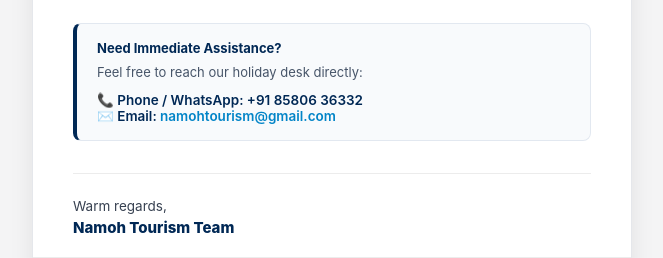
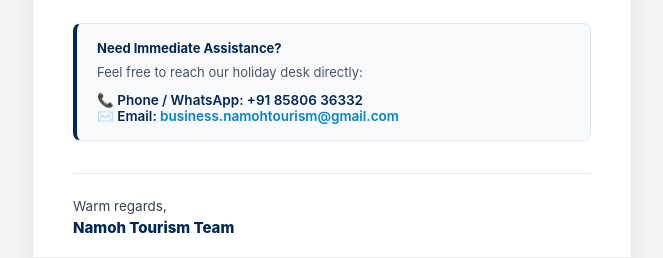
Before and after one commit to rohandutt786/tourist_site, a Node project: template src/nodemailer/templates/user-thankyou.hbs in a window 1280 px wide. Shown: the part 608-866 px from the top of the page, without its empty margins (308-971 px from the left). Run offline with Node 20 templates, Linux system fonts and the light colour scheme; the template is opened without the code that fills it, so the values that code supplies are empty.

Commit message:
update the new gmail Id

```diff
--- a/src/app/api/contact/route.js
+++ b/src/app/api/contact/route.js
@@ -57,7 +57,7 @@
       );
     }
 
-    const adminEmail = process.env.ADMIN_EMAIL || "namohtourism@gmail.com";
+    const adminEmail = process.env.ADMIN_EMAIL || "business.namohtourism@gmail.com";
     const adminPass = process.env.ADMIN_EMAIL_PASS;
 
     // If email credentials are provided, attempt to send emails via Gmail SMTP
--- a/src/app/api/review/route.ts
+++ b/src/app/api/review/route.ts
@@ -50,7 +50,7 @@
       );
     }
 
-    const adminEmail = process.env.ADMIN_EMAIL || "namohtourism@gmail.com";
+    const adminEmail = process.env.ADMIN_EMAIL || "business.namohtourism@gmail.com";
     const adminPass = process.env.ADMIN_EMAIL_PASS;
 
     const formattedDate = new Date().toLocaleDateString("en-US", {
--- a/src/components/seo/TravelAgencyJsonLd.tsx
+++ b/src/components/seo/TravelAgencyJsonLd.tsx
@@ -20,7 +20,7 @@
         "image": `${baseUrl}/images/og-share.jpg`,
         "description": "Namoh Tourism is a trusted tour operator based in Shimla, Himachal Pradesh, specializing in handcrafted holiday packages, verified hotel stays, and private cab services across India.",
         "telephone": "+91-8580636332",
-        "email": "namohtourism@gmail.com",
+        "email": "business.namohtourism@gmail.com",
         "address": {
           "@type": "PostalAddress",
           "streetAddress": "Prasad Bhawan, Khalini",
--- a/src/data/content.json
+++ b/src/data/content.json
@@ -668,7 +668,7 @@
     "subtitle": "Have questions about tour packages or need help planning your trip? We’re here to help you.",
     "backgroundImage": "/images/contact-us.jpg",
     "info": {
-      "email": "namohtourism@gmail.com",
+      "email": "business.namohtourism@gmail.com",
       "phone": "+91 85806 36332",
       "address": "Prasad Bhawan, Khalini, Distt. Shimla, H.P. - 171002",
       "hours": "Monday – Saturday: 9:00 AM – 6:00 PM"
@@ -737,7 +737,7 @@
       }
     ],
     "contact": {
-      "email": "namohtourism@gmail.com",
+      "email": "business.namohtourism@gmail.com",
       "phone": "+91 85806 36332",
       "address": "Prasad Bhawan, Khalini, Distt. Shimla, H.P. - 171002"
     },
--- a/src/nodemailer/templates/user-thankyou.hbs
+++ b/src/nodemailer/templates/user-thankyou.hbs
@@ -121,7 +121,7 @@
                   </p>
                   <p style="margin:0;font-size:13.5px;color:#002855;font-weight:600;">
                     📞 Phone / WhatsApp: <a href="tel:+918580636332" style="color:#002855;text-decoration:none;">+91 85806 36332</a><br />
-                    ✉️ Email: <a href="mailto:namohtourism@gmail.com" style="color:#0284c7;text-decoration:none;">namohtourism@gmail.com</a>
+                    ✉️ Email: <a href="mailto:business.namohtourism@gmail.com" style="color:#0284c7;text-decoration:none;">business.namohtourism@gmail.com</a>
                   </p>
                 </div>
 
```
